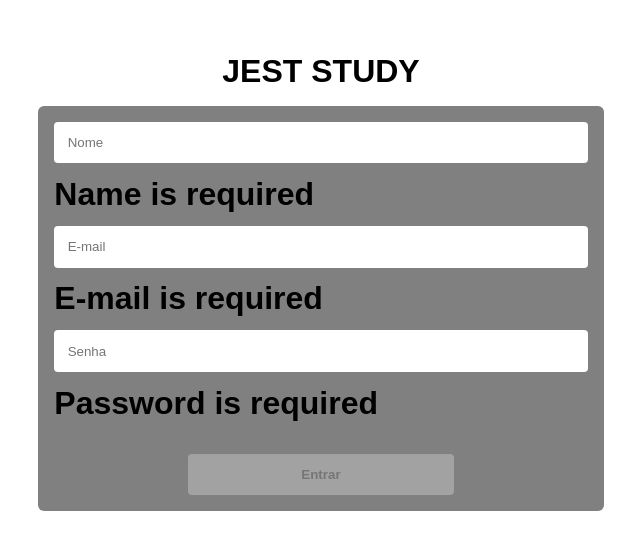
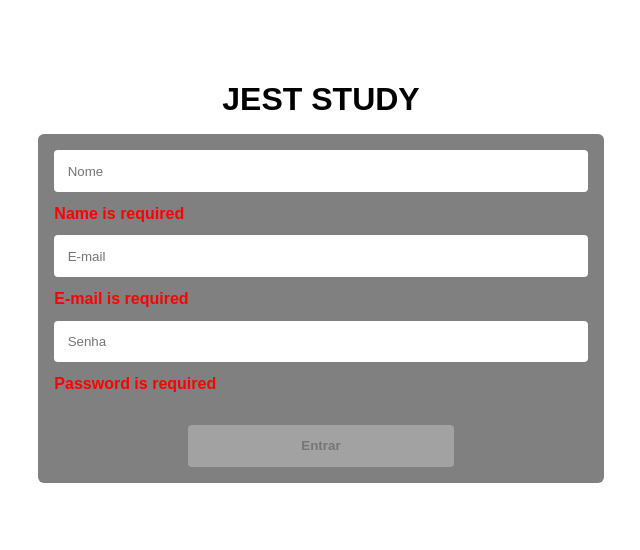
Before and after one commit to Lucky-ta/Jest_study_with_Nextjs, a Next.js app: page / in a window 1280 px wide. Shown: the part 118-668 px from the top of the page, without its empty margins (319-959 px from the left). Built offline with nearby package versions, Linux system fonts and the light colour scheme.

Commit message:
Set Warning component style css

```diff
--- a/src/components/form/Form.jsx
+++ b/src/components/form/Form.jsx
@@ -9,24 +9,23 @@ function Form() {
 
   const handleFormInputValues = ({ target }) => {
     setFormInputs({
-        ...formInputs,
-        [target.id]: target.value
-    })
+      ...formInputs,
+      [target.id]: target.value,
+    });
 
-    console.log(formInputs)
-
+    console.log(formInputs);
   };
 
   const isButtonActive = () => {
     if (!formInputs.name) return true;
     if (!formInputs.email) return true;
     if (!formInputs.password) return true;
-    return false
+    return false;
   };
 
   const handleButton = () => {
-    console.log('Enviado!');
-  }
+    console.log("Enviado!");
+  };
 
   return (
     <FormComponents.FormContainer>
@@ -37,7 +36,7 @@ function Form() {
           id="name"
           placeholder="Nome"
         />
-        { !formInputs.name && <WarningValidation fieldName="Name"/>}
+        {!formInputs.name && <WarningValidation fieldName="Name" />}
 
         <InputComponents.BasicInput
           onChange={(e) => handleFormInputValues(e)}
@@ -45,7 +44,7 @@ function Form() {
           id="email"
           placeholder="E-mail"
         />
-        { !formInputs.email && <WarningValidation fieldName="E-mail"/>}
+        {!formInputs.email && <WarningValidation fieldName="E-mail" />}
 
         <InputComponents.BasicInput
           onChange={(e) => handleFormInputValues(e)}
@@ -53,8 +52,7 @@ function Form() {
           id="password"
           placeholder="Senha"
         />
-        { !formInputs.password && <WarningValidation fieldName="Password"/>}
-
+        {!formInputs.password && <WarningValidation fieldName="Password" />}
       </FormComponents.FormInputsContainer>
       <ButtonComponents.BasicButton
         type="button"
--- /dev/null
+++ b/src/components/warningValidation/index.js
@@ -0,0 +1,6 @@
+import styled from "styled-components";
+
+export const WarningName = styled.h1`
+    font-size: 1em;
+    color: red;
+`;
--- a/src/components/warningValidation/warningValidation.jsx
+++ b/src/components/warningValidation/warningValidation.jsx
@@ -1,7 +1,8 @@
 import React from "react";
+import * as HeadingComponent from './index';
 
 function WarningValidation({ fieldName }) {
-    return <h1>{`${fieldName} is required`}</h1>
+    return <HeadingComponent.WarningName>{`${fieldName} is required`}</HeadingComponent.WarningName>
 };
 
 export default WarningValidation;
```
